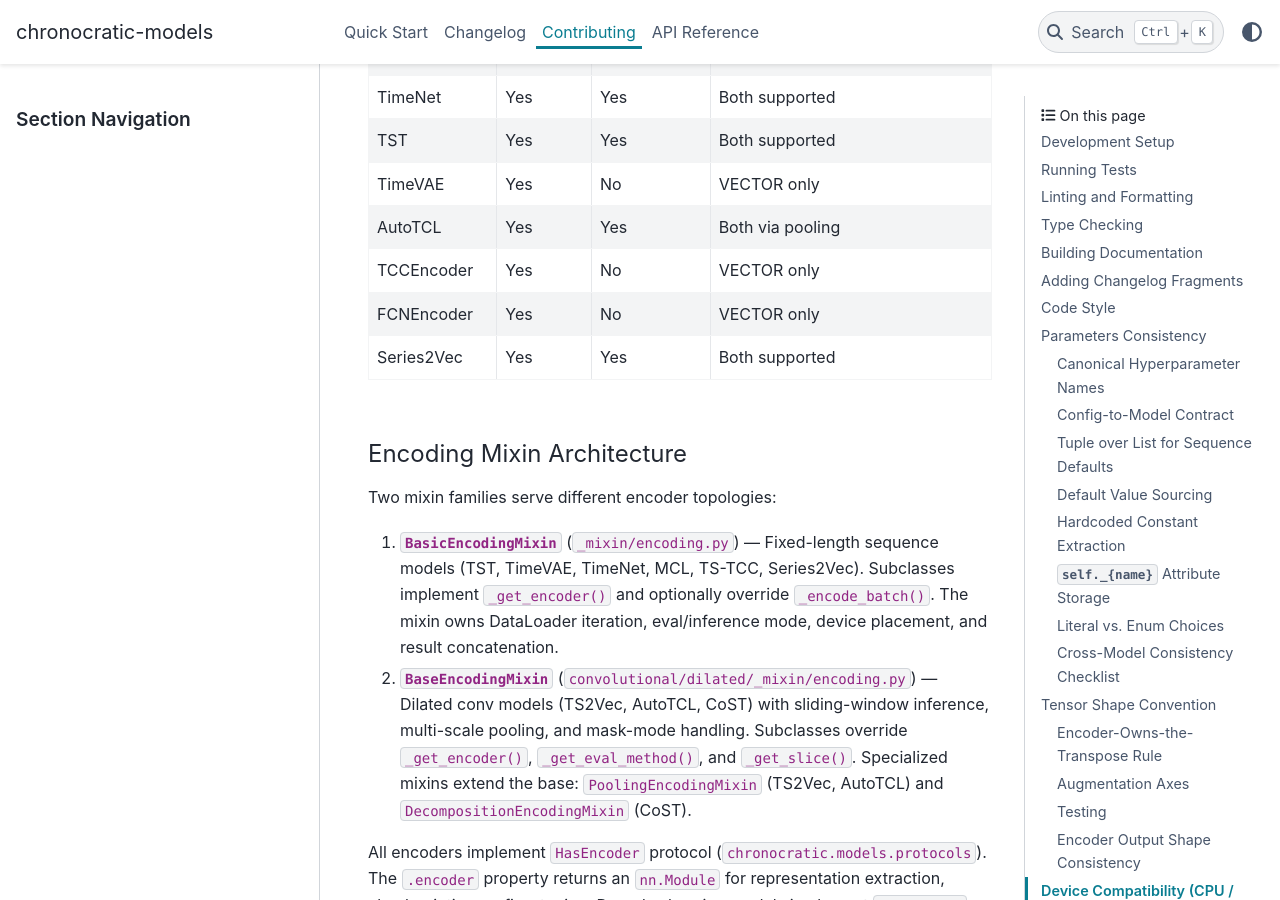
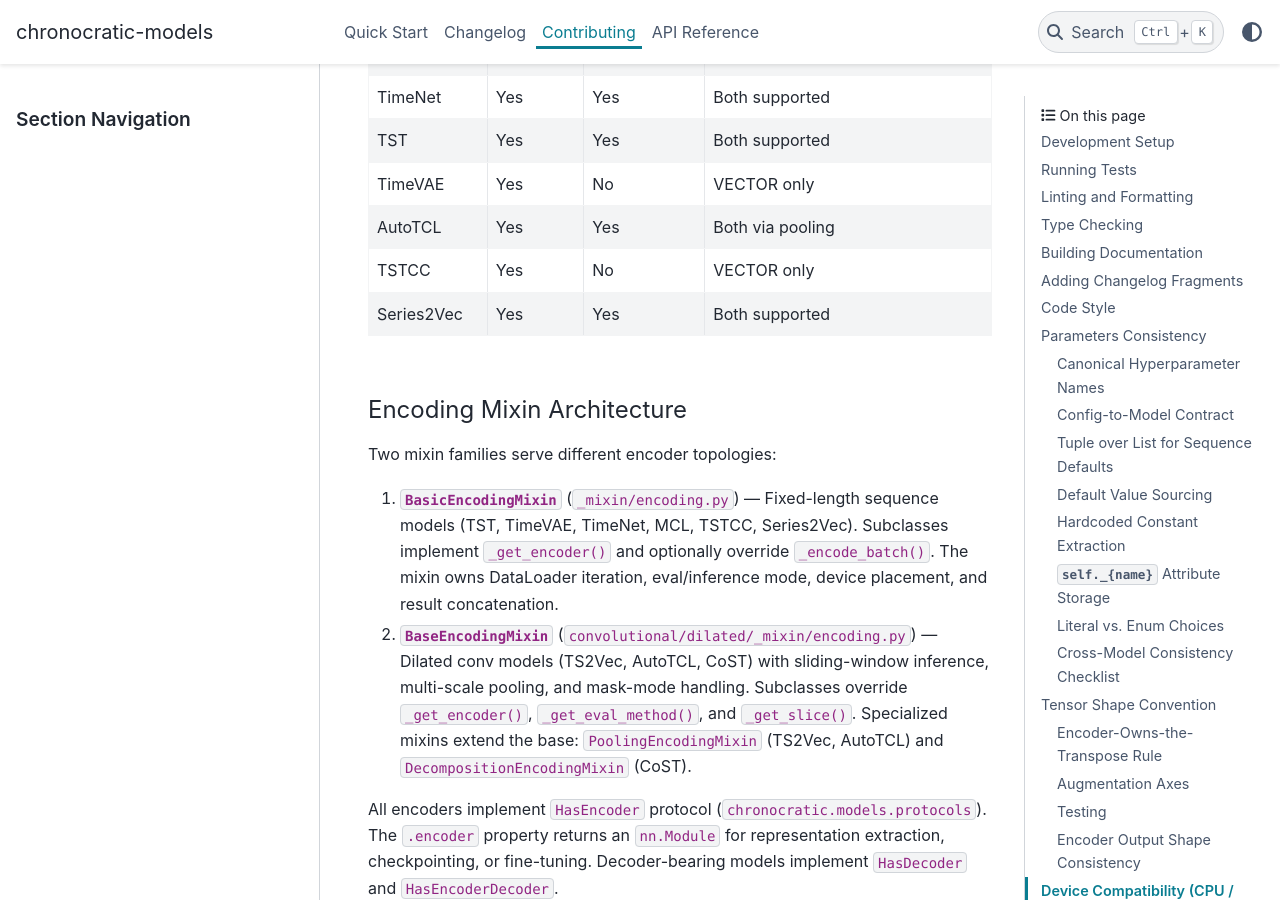
Before and after one commit to chronocratic/chronocratic-models, a Sphinx documentation site: the page built from docs/contributing.md, in a window 1280 px wide and 900 px high, scrolled down 8708 px. Built offline with Sphinx 7.4.7 and the PyData theme 0.15.4, drawn with Linux system fonts in a browser that asks for light colours; the version number could not be read and is left out.

Commit message:
docs: fix model name mismatches, add training disclaimer
- README: FCN → MCL, remove 'pre-trained' claim, add
  note that no weights ship with the package
- contributing.md: TCCEncoder → TSTCC, remove FCNEncoder
  dup, TS-TCC → TSTCC

```diff
--- a/docs/contributing.md
+++ b/docs/contributing.md
@@ -294,15 +294,14 @@ Each model class declares `supported_outputs: frozenset[EncodingOutputShape]` as
 | TST | Yes | Yes | Both supported |
 | TimeVAE | Yes | No | VECTOR only |
 | AutoTCL | Yes | Yes | Both via pooling |
-| TCCEncoder | Yes | No | VECTOR only |
-| FCNEncoder | Yes | No | VECTOR only |
+| TSTCC | Yes | No | VECTOR only |
 | Series2Vec | Yes | Yes | Both supported |
 
 #### Encoding Mixin Architecture
 
 Two mixin families serve different encoder topologies:
 
-1. **`BasicEncodingMixin`** (`_mixin/encoding.py`) — Fixed-length sequence models (TST, TimeVAE, TimeNet, MCL, TS-TCC, Series2Vec). Subclasses implement `_get_encoder()` and optionally override `_encode_batch()`. The mixin owns DataLoader iteration, eval/inference mode, device placement, and result concatenation.
+1. **`BasicEncodingMixin`** (`_mixin/encoding.py`) — Fixed-length sequence models (TST, TimeVAE, TimeNet, MCL, TSTCC, Series2Vec). Subclasses implement `_get_encoder()` and optionally override `_encode_batch()`. The mixin owns DataLoader iteration, eval/inference mode, device placement, and result concatenation.
 
 2. **`BaseEncodingMixin`** (`convolutional/dilated/_mixin/encoding.py`) — Dilated conv models (TS2Vec, AutoTCL, CoST) with sliding-window inference, multi-scale pooling, and mask-mode handling. Subclasses override `_get_encoder()`, `_get_eval_method()`, and `_get_slice()`. Specialized mixins extend the base: `PoolingEncodingMixin` (TS2Vec, AutoTCL) and `DecompositionEncodingMixin` (CoST).
 
```
Also changed, not shown: README.md (+4 -2 lines).
